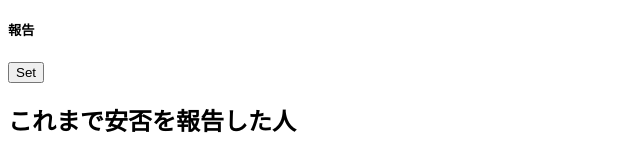
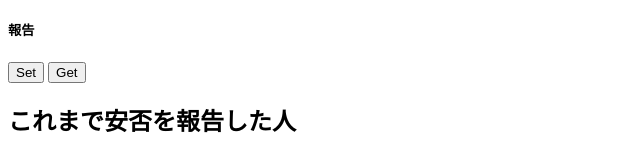
Before and after one commit to MozyOk/MitsukerumonX, a plain HTML site: page src/index.html in a window 1280 px wide. Shown: the part 542-694 px from the top of the page, without its empty margins (0-640 px from the left). Drawn offline with nearby package versions, Linux system fonts and the light colour scheme.

Commit message:
add new file

```diff
--- a/src/index.html
+++ b/src/index.html
@@ -28,6 +28,7 @@
   <input type="text" id="time">
 　<h5>報告</h5>
   <input type="button" value="Set" onClick="set()">
+  <input type="button" value="Get" onClick="get()">
 
 
   <h2>これまで安否を報告した人</h2>
```
